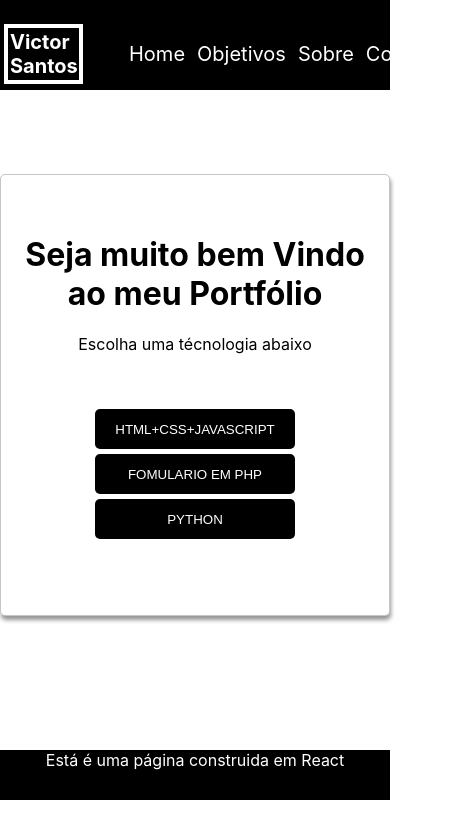
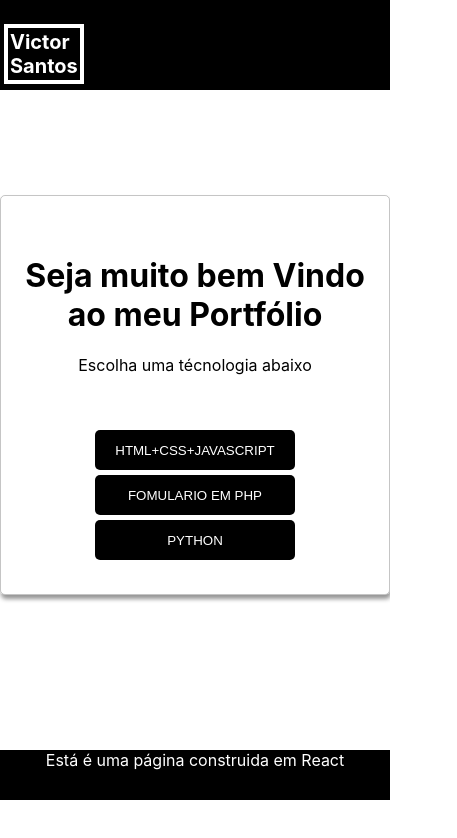
Before and after one commit to victorwsantos/react-page, a React (Create React App) app: page / in a window 390 px wide. Shown: the top 838 px of the page, 457 px wide, since content can reach past the window. Built offline with nearby package versions, Linux system fonts and the light colour scheme.

Commit message:
Responsivo totalmente OK

```diff
--- a/src/App.css
+++ b/src/App.css
@@ -1,3 +1,6 @@
+* {
+  box-sizing: border-box;
+}
 body{
   margin: none;
 }
@@ -7,6 +10,7 @@ body{
   justify-content: space-between;
   height: 800px;
   align-items: center;
+  width: 100%;
 }
 .topo{
   height: 90px;
@@ -25,7 +29,7 @@ body{
 .componentes-topo p{
   border: 4px solid white;
   padding: 2px;
-  width: 67px;
+  width: 80px;
   font-size: 20px;
   font-weight: bold;
 
@@ -36,6 +40,7 @@ body{
   margin: 4px;
   font-size: 20px;
   border-radius: 5px;
+
 }
 .componentes-topo ul li .Home, .componentes-topo ul li .sobre,.componentes-topo ul li .objetivos, .componentes-topo ul li .Contatos {
   text-decoration: none;
@@ -107,4 +112,20 @@ transition: 0.6s;
   .botoes-pg-index{
     margin-top: 50px;
   }
+  .conteudo-pg{
+    width: 100%;
+    margin: none;
+  }
+  .topo{
+    width: 100%;
+  }
+  .componentes-topo nav{
+    display: none;
+
+  }
 }
+@media (max-width: 320px){
+  .botoes-pg-index{
+    margin-top: 30px;
+  }
+}
```
